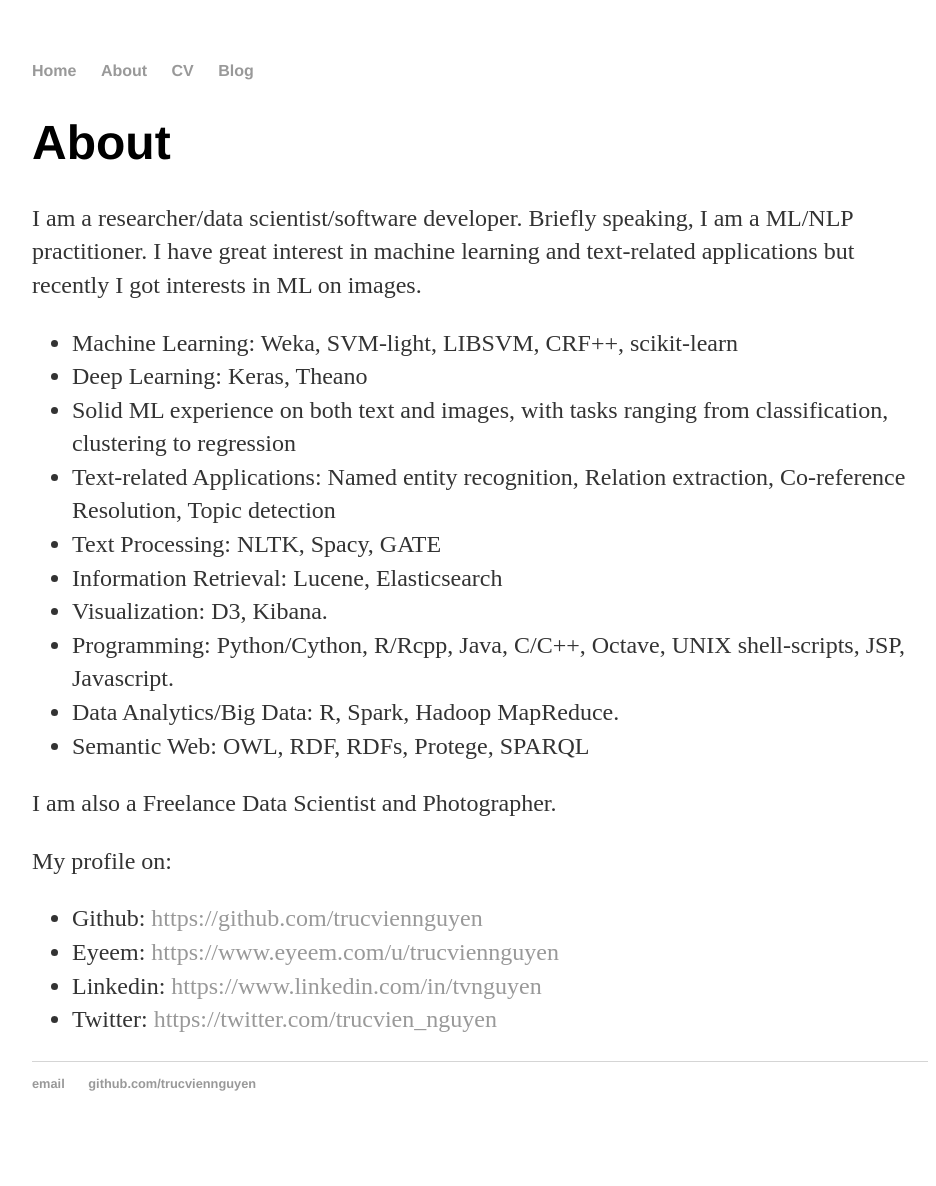
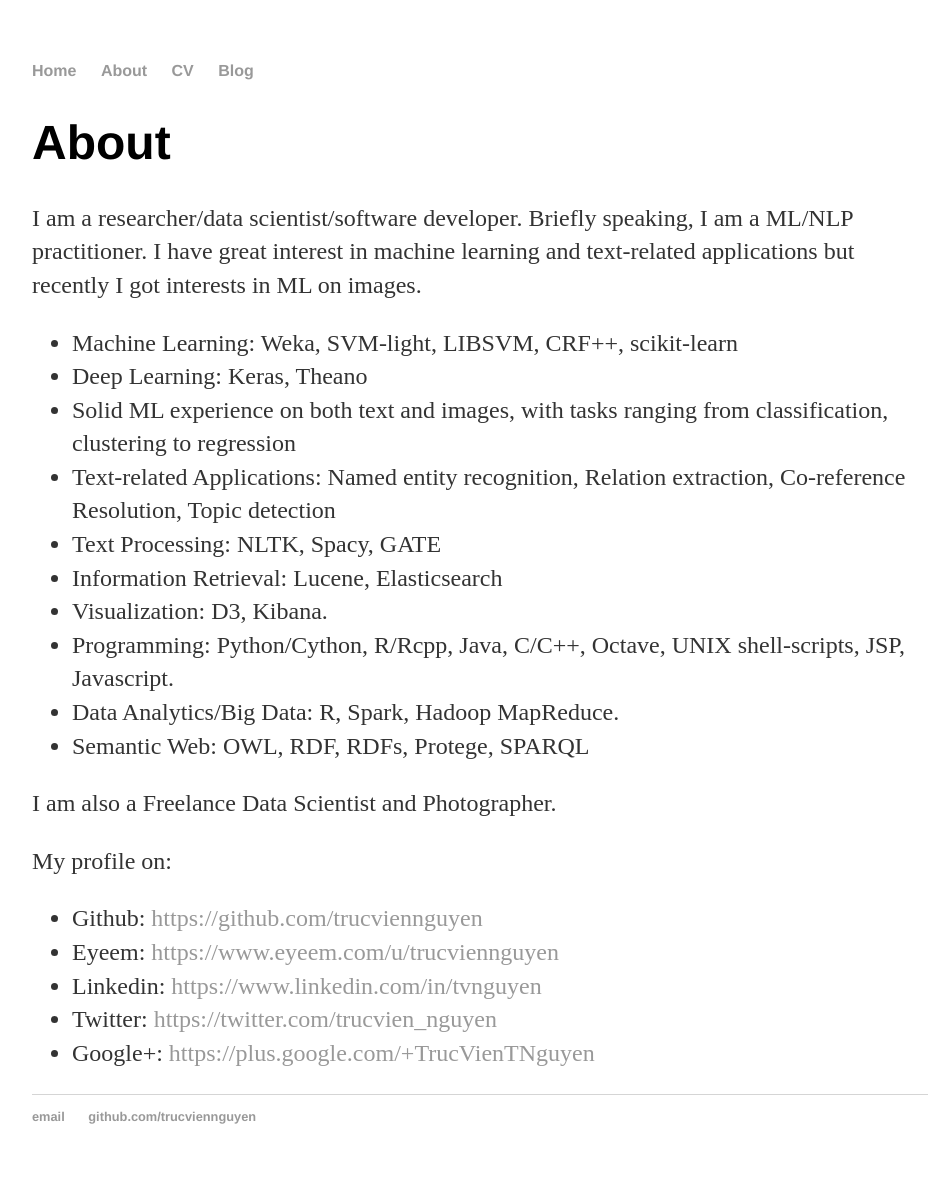
Before and after one commit to trucviennguyen/trucviennguyen.github.io, a Jekyll site: the page built from about/index.html, in a window 1280 px wide. Shown: the whole page, without its empty margins (160-1096 px from the left). Built offline with Jekyll 4.4.1, drawn with Linux system fonts in a browser that asks for light colours; before the commit the page ends 1153 px from its top, so only the background shows below that.

```diff
--- a/about/index.html
+++ b/about/index.html
@@ -28,7 +28,7 @@
 				<li>Eyeem: <a href="https://www.eyeem.com/u/u23413857">https://www.eyeem.com/u/trucviennguyen</a></li>
 				<li>Linkedin: <a href="https://www.linkedin.com/in/tvnguyen">https://www.linkedin.com/in/tvnguyen</a></li>
 				<li>Twitter: <a href="https://twitter.com/trucvien_nguyen">https://twitter.com/trucvien_nguyen</a></li>
-
+				<li>Google+: <a href="https://plus.google.com/+TrucVienTNguyen">https://plus.google.com/+TrucVienTNguyen</a></li>
 				</ul>
 
 		</div>
```
